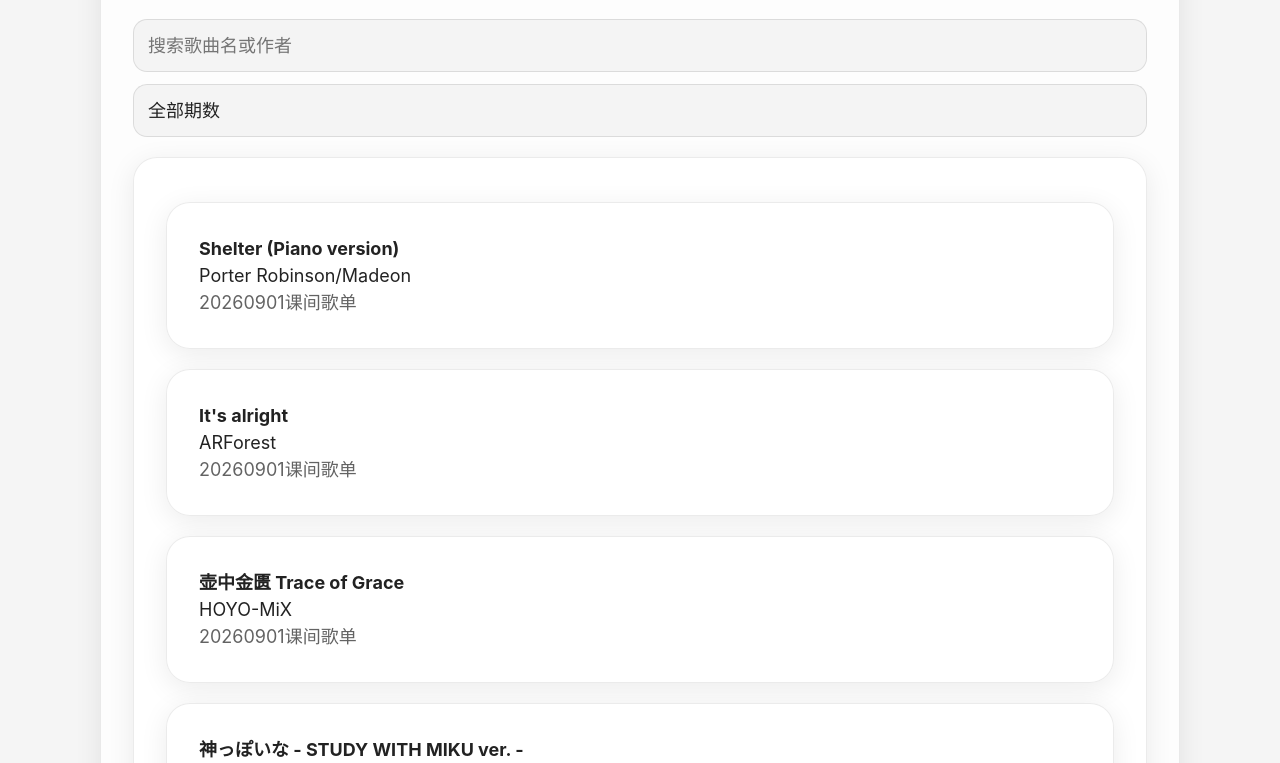
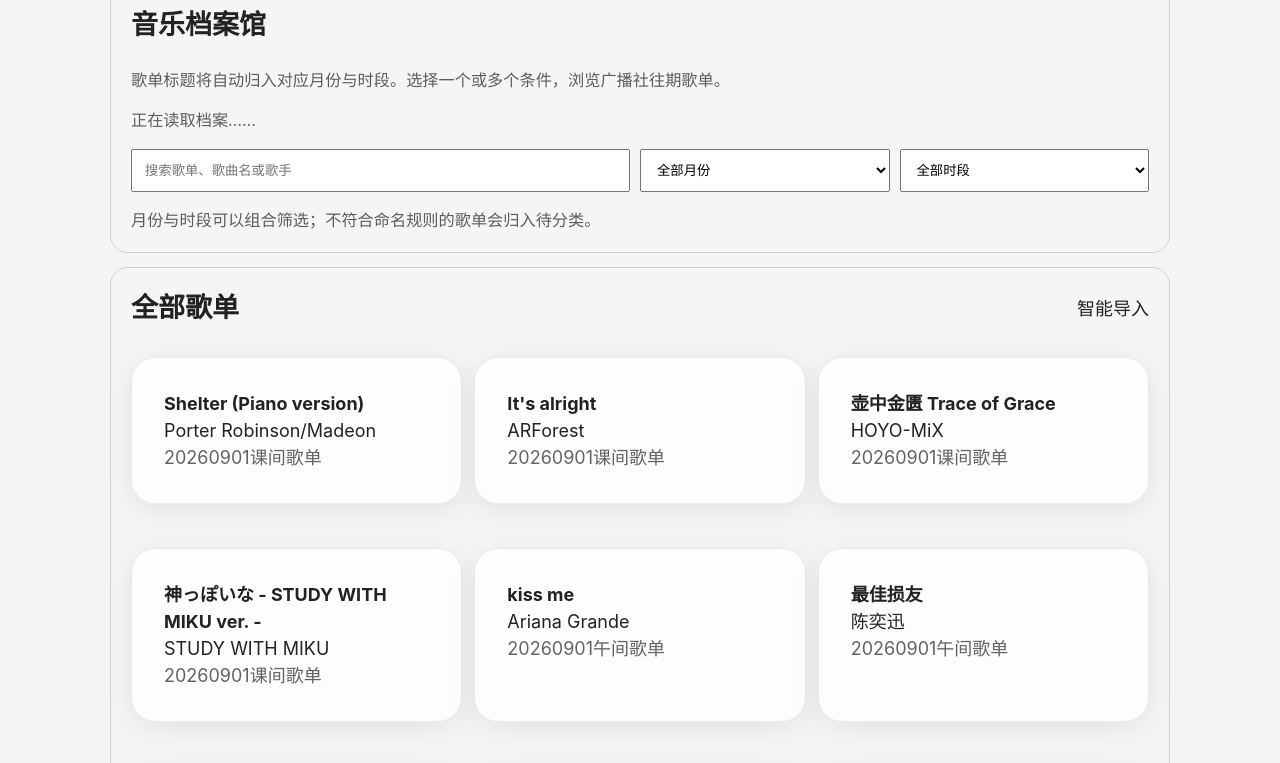
Before and after one commit to 92B5A9/szzxov, a plain HTML site: page web/archive/index.html in a window 1280 px wide. Shown: the part 169-932 px from the top of the page. Drawn offline with Linux system fonts and the light colour scheme; no server answers.

Commit message:
Build archive library with month and period filters

```diff
--- a/web/archive/index.html
+++ b/web/archive/index.html
@@ -4,20 +4,52 @@
   <meta charset="UTF-8">
   <meta name="viewport" content="width=device-width, initial-scale=1.0, viewport-fit=cover">
   <meta name="theme-color" content="#dfe7ef">
-  <title>往期投稿丨苏州中学OV广播社</title>
+  <title>音乐档案馆丨苏州中学OV广播社</title>
   <link rel="stylesheet" href="/style.css">
+  <style>
+    .archive-page{max-width:1100px;margin:0 auto;padding:20px}
+    .archive-panel{padding:20px;border:1px solid #8885;border-radius:18px;margin:14px 0}
+    .archive-filters{display:grid;grid-template-columns:2fr 1fr 1fr;gap:10px;margin-top:16px}
+    .archive-filters input,.archive-filters select{box-sizing:border-box;width:100%;min-width:0;padding:12px}
+    .archive-meta{opacity:.72;font-size:.9em}
+    .archive-grid{display:grid;grid-template-columns:repeat(auto-fit,minmax(min(100%,280px),1fr));gap:12px;margin-top:16px}
+    .archive-playlist{padding:16px;border:1px solid #8885;border-radius:15px}
+    .archive-playlist h3{margin:0 0 8px}
+    .archive-playlist summary{cursor:pointer;list-style:none}
+    .archive-playlist summary::-webkit-details-marker{display:none}
+    .archive-song-list{padding-left:22px;margin:14px 0 0}
+    .archive-song-list li{padding:7px 0;border-bottom:1px solid #8883}
+    .archive-song-artist{display:block;opacity:.7;font-size:.9em;margin-top:2px}
+    .archive-empty{padding:24px;text-align:center;opacity:.75}
+    @media(max-width:650px){.archive-page{padding:12px}.archive-panel{padding:14px}.archive-filters{grid-template-columns:1fr}}
+  </style>
 </head>
 <body class="light-mode">
   <div id="site-nav"></div>
-  <main style="padding:20px;">
-    <div class="glass-card">
-      <h1>往期投稿展示</h1>
-      <input type="text" id="search" placeholder="搜索歌曲名或作者" class="input-glass">
-      <select id="filter" class="input-glass" style="margin-top:12px;">
-        <option value="">全部期数</option>
-      </select>
-      <div id="list" class="glass-card" style="margin-top:20px;">投稿列表加载中…</div>
-    </div>
+  <main class="archive-page">
+    <section class="archive-panel">
+      <p class="archive-meta">OUR VOICE · MUSIC ARCHIVE</p>
+      <h1>音乐档案馆</h1>
+      <p class="archive-meta">歌单标题将自动归入对应月份与时段。选择一个或多个条件，浏览广播社往期歌单。</p>
+      <div id="archive-stats" class="archive-meta" aria-live="polite">正在读取档案……</div>
+      <div class="archive-filters">
+        <input type="search" id="search" placeholder="搜索歌单、歌曲名或歌手" aria-label="搜索歌单、歌曲名或歌手">
+        <select id="month-filter" aria-label="按月份筛选">
+          <option value="">全部月份</option>
+        </select>
+        <select id="period-filter" aria-label="按时段筛选">
+          <option value="">全部时段</option>
+        </select>
+      </div>
+      <p class="archive-meta" style="margin-bottom:0">月份与时段可以组合筛选；不符合命名规则的歌单会归入待分类。</p>
+    </section>
+    <section class="archive-panel">
+      <div style="display:flex;align-items:center;justify-content:space-between;gap:12px;flex-wrap:wrap">
+        <h2 style="margin:0">全部歌单</h2>
+        <a href="/archive/import/">智能导入</a>
+      </div>
+      <div id="list" class="archive-grid" aria-live="polite">档案加载中……</div>
+    </section>
   </main>
   <script src="/js/config.js"></script>
   <script src="/js/auth.js"></script>
```
